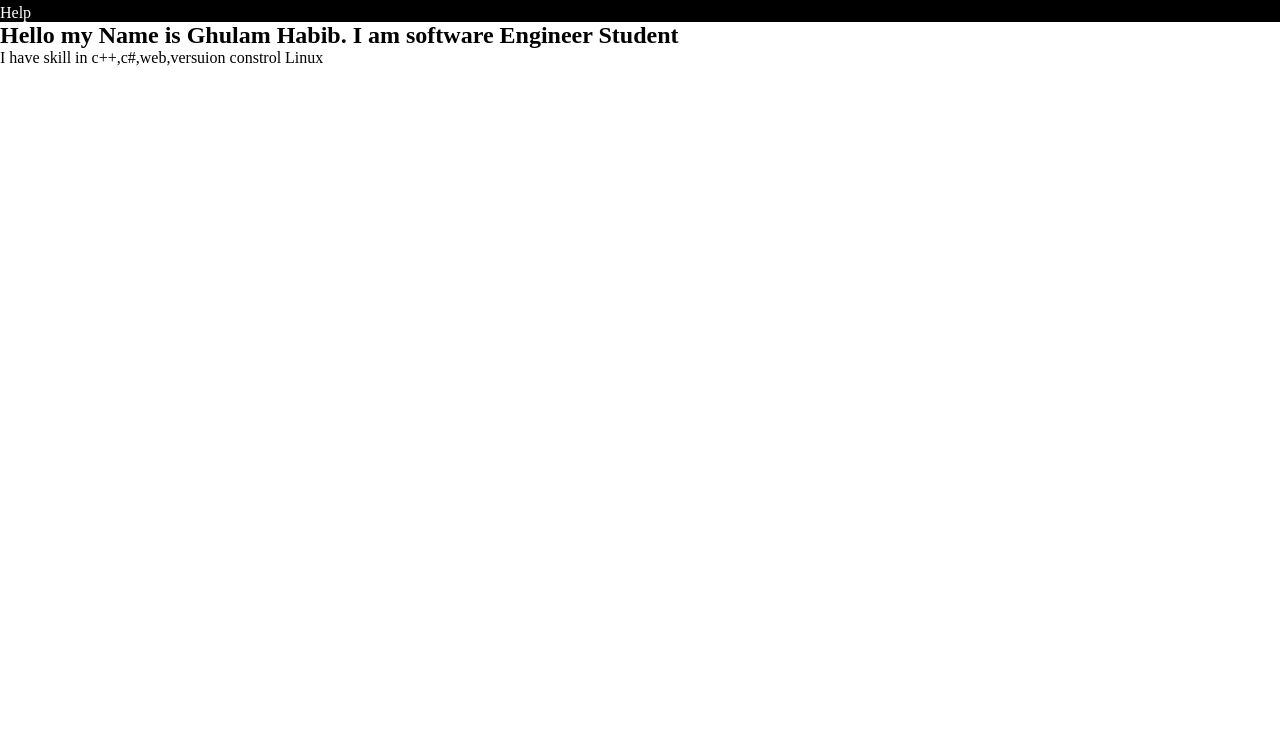
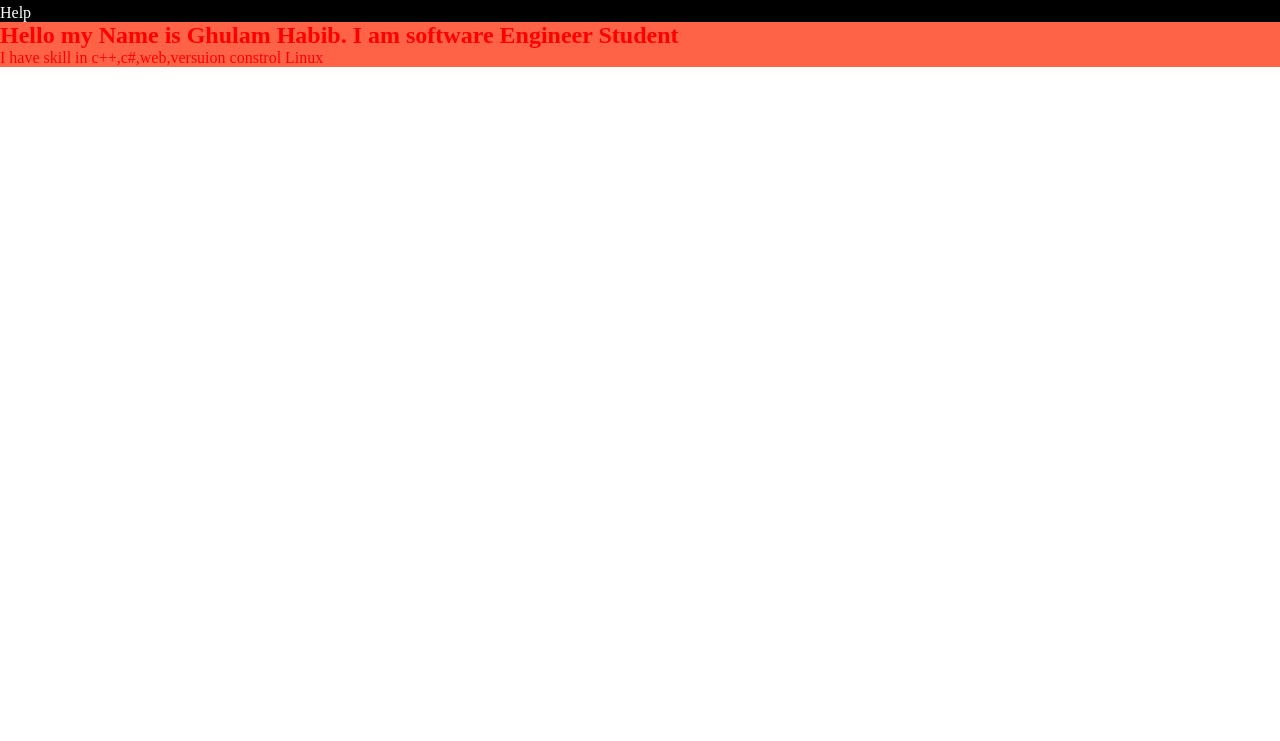
Before and after one commit to ghulamhabib364/FunyOneMillionProject, a plain HTML site: page index.html in a window 1280 px wide. Shown: the part 59-800 px from the top of the page. Drawn offline with Linux system fonts and the light colour scheme.

Commit message:
day 05 added colore to files

```diff
--- a/index.html
+++ b/index.html
@@ -19,7 +19,7 @@
             </ul>
         </nav>
     </header>
-    <main>
+    <main id="mainPart">
         <div>
             <div>
                <h2>Hello my Name is Ghulam Habib. I am software Engineer Student</h2>
--- a/style.css
+++ b/style.css
@@ -1,11 +1,16 @@
-*{
+* {
     margin: 0;
     padding: 0;
 
 }
-.mainHead
-{
+
+.mainHead {
     background-color: black;
     color: white;
 
 }
+
+#mainPart {
+    background-color: tomato;
+    color: red;
+}
```
